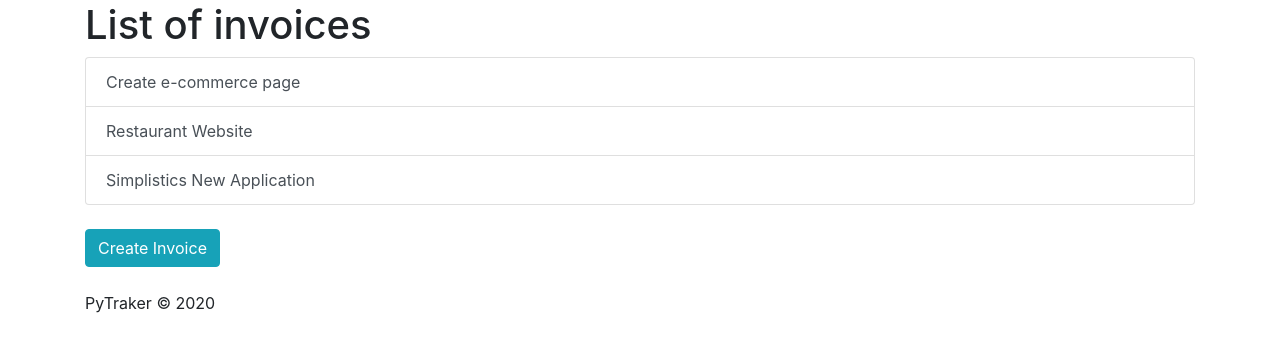
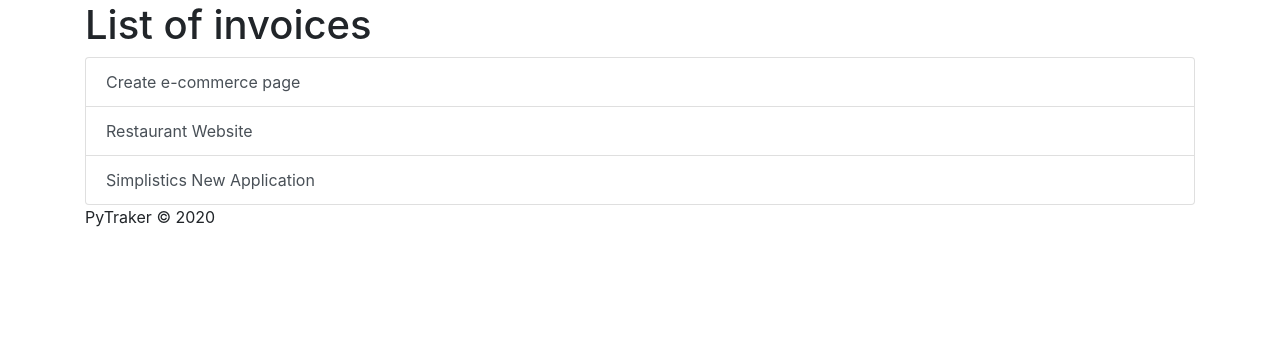
Before and after one commit to faithmcqueen/PyTrakr, a Django app: page /PyTraker/list_invoices/ in a window 1280 px wide. Shown: the part 360-712 px from the top of the page. Run offline with Django 3.2, Linux system fonts and the light colour scheme; a user stored in the database is signed in; data comes from the database, SQL or seed files in the repository; both versions use the stored data as it was after the commit; some libraries are stand-ins or nearby versions.

Commit message:
new inovice and edit finished

```diff
--- a/PyTraker/tracker/PyTraker/templates/PyTraker/details_project.html
+++ b/PyTraker/tracker/PyTraker/templates/PyTraker/details_project.html
@@ -122,7 +122,7 @@
     <a href="/PyTraker/delete_project/{{ project.id }}"  class="btn btn-danger"  id ='{{project.id}}'>Delete</a>
       <!--Check if an invoice exist -->
       {% if invoice == 'false' %}
-      <a href="/PyTraker/new_invoice/" class="btn btn-info">Create Invoice</a>
+      <a href="/PyTraker/new_invoice/{{ project.id }}" class="btn btn-info">Create Invoice</a>
 
       {% else %}
 
--- a/PyTraker/tracker/PyTraker/templates/PyTraker/invoice.html
+++ b/PyTraker/tracker/PyTraker/templates/PyTraker/invoice.html
@@ -8,7 +8,7 @@
     <div style="padding-bottom: 2em;">
         <div>Invoice #{{ invoice_id }}</div>
         <div>Invoice Date: {{ date_created }}</div>
-        <div>Due Date: {{ due_date }}</div>
+        <div>Due Date: {{ date_due }}</div>
     </div>
 
     <!-- User's Information -->
--- a/PyTraker/tracker/PyTraker/templates/PyTraker/list_invoice.html
+++ b/PyTraker/tracker/PyTraker/templates/PyTraker/list_invoice.html
@@ -14,6 +14,5 @@
 <p> You don't have any invoices yet</p>
 {% endif %}
 
-<a href="/PyTraker/new_invoice/" class="btn btn-info">Create Invoice</a>
 
 {% endblock %}
--- a/PyTraker/tracker/PyTraker/templates/PyTraker/new_invoice.html
+++ b/PyTraker/tracker/PyTraker/templates/PyTraker/new_invoice.html
@@ -2,10 +2,10 @@
 
 {% block content %}
 <h1>New Invoice</h1>
-
-<form method="post">
+<h2>{{ note }}</h2>
+<form method="post" action="">
     {% csrf_token %}
-    {{ invoice_form.as_p }}
+    {{ form.as_p }}
     <!--{% csrf_token %}
     {{ invoice_form }}-->
     <div>
--- a/PyTraker/tracker/PyTraker/urls.py
+++ b/PyTraker/tracker/PyTraker/urls.py
@@ -15,7 +15,7 @@ urlpatterns = [
 
     path("PyTraker/invoice/<int:project_id>/", views.invoice, name="invoice"),
     path("PyTraker/list_invoices/", views.invoice_list, name="list_invoices"),
-    path("PyTraker/new_invoice/", views.new_invoice, name="new_invoice"),
+    path("PyTraker/new_invoice/<int:project_id>/", views.new_invoice, name="new_invoice"),
     path("PyTraker/edit_invoice/<int:invoices_id>/", views.edit_invoice, name="edit_invoice"),
     path("PyTraker/comments/<int:comment_id>/", views.comment_detail_view, name="comment_detail"),
     path("PyTraker/comments/", views.comment_create_view, name="comment-add"),
--- a/PyTraker/tracker/PyTraker/views.py
+++ b/PyTraker/tracker/PyTraker/views.py
@@ -122,16 +122,34 @@ def invoice_list(request):
 
 
 @login_required
-def new_invoice(request):
-    invoice_form = InvoiceForm(request.POST or None)
-    # Checking if the form is valid
-    if invoice_form.is_valid():
-        invoice_form.save()
-        invoice_form = InvoiceForm()
-    context = {
-        'invoice_form': invoice_form
-    }
-    return render(request, "PyTraker/new_invoice.html", context)
+def new_invoice(request, project_id):
+    # AUTO POPULATING THE FORM THE FIRST TIME AROUND
+    # Get user information
+    current_user = request.user
+    userID = User.objects.get(id=current_user.id)
+
+    # Get the project information
+    project = Projects.objects.get(id=project_id)
+    form = InvoiceForm(initial={
+        'userID': userID,
+        'projectID': project.id,
+        'dateCreated': datetime.now(),
+        'dueDate': ""
+    })
+
+    #Process form if is being sent by post
+    if request.method == 'POST':
+        filled_form = InvoiceForm(request.POST)
+        if filled_form.is_valid():
+            filled_form.save()
+            note = "Invoice created!"
+            return render(request, 'PyTraker/new_invoice.html', {'note': note, 'form': form})
+            #return redirect('PyTraker/details_project/'+str(project_id))
+
+    return render(request, "PyTraker/new_invoice.html", {'form': form})
+
+
+
 
 
 @login_required
@@ -339,6 +357,11 @@ def details_project(request, pk):
     date = datetime.now()
     timer = Timers.objects.filter(projectID=pk)
     task = Tasks.objects.filter(projectID=pk)
+    tasks = Tasks.objects.filter(projectID_id=project.pk)
+    try:
+        invoice = Invoices.objects.get(projectID_id=pk)
+    except Invoices.DoesNotExist:
+        invoice = 'false'
     context = {
         'project':project,
         'time':defaultfilters.date(date, "h:i:s "),
@@ -346,18 +369,15 @@ def details_project(request, pk):
         'spentdate':defaultfilters.date(date,'Y-m-d'),
         'daylight':defaultfilters.date(date,''),
         'timer':timer,
-        'task':task
+        'task':task,
+        'invoice':invoice
     }
     return render(request, 'PyTraker/details_project.html', context)
 
 
 
-    tasks = Tasks.objects.filter(projectID_id=project.pk)
-    try:
-        invoice = Invoices.objects.get(projectID_id=pk)
-    except Invoices.DoesNotExist:
-        invoice = 'false'
-    return render(request, 'PyTraker/details_project.html', {'project': project, 'tasks': tasks, 'invoice': invoice})
+
+    #return render(request, 'PyTraker/details_project.html', {'project': project, 'tasks': tasks, 'invoice': invoice})
 
 
 
```
Also changed, not shown: PyTraker/tracker/db.sqlite3.
